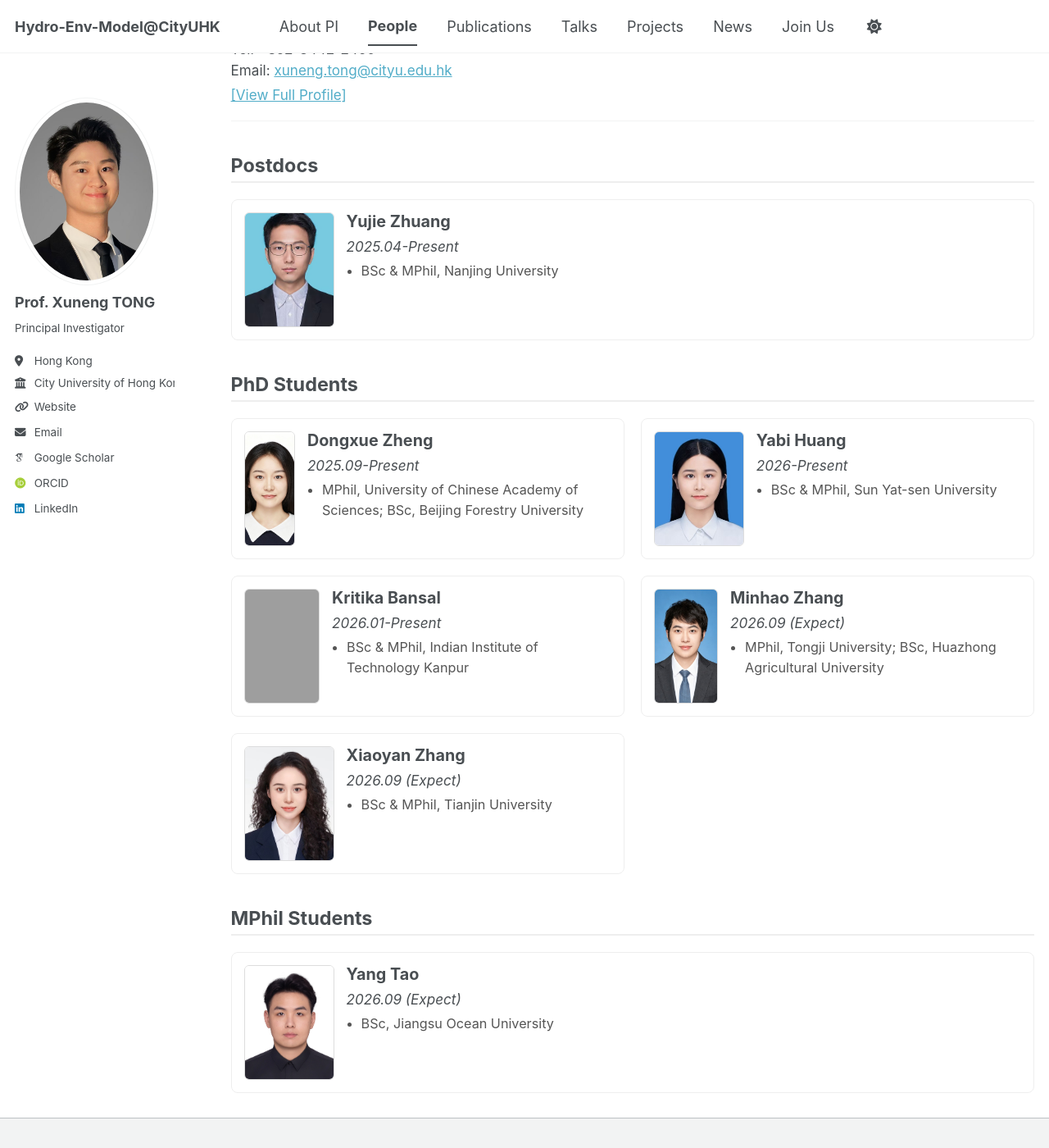
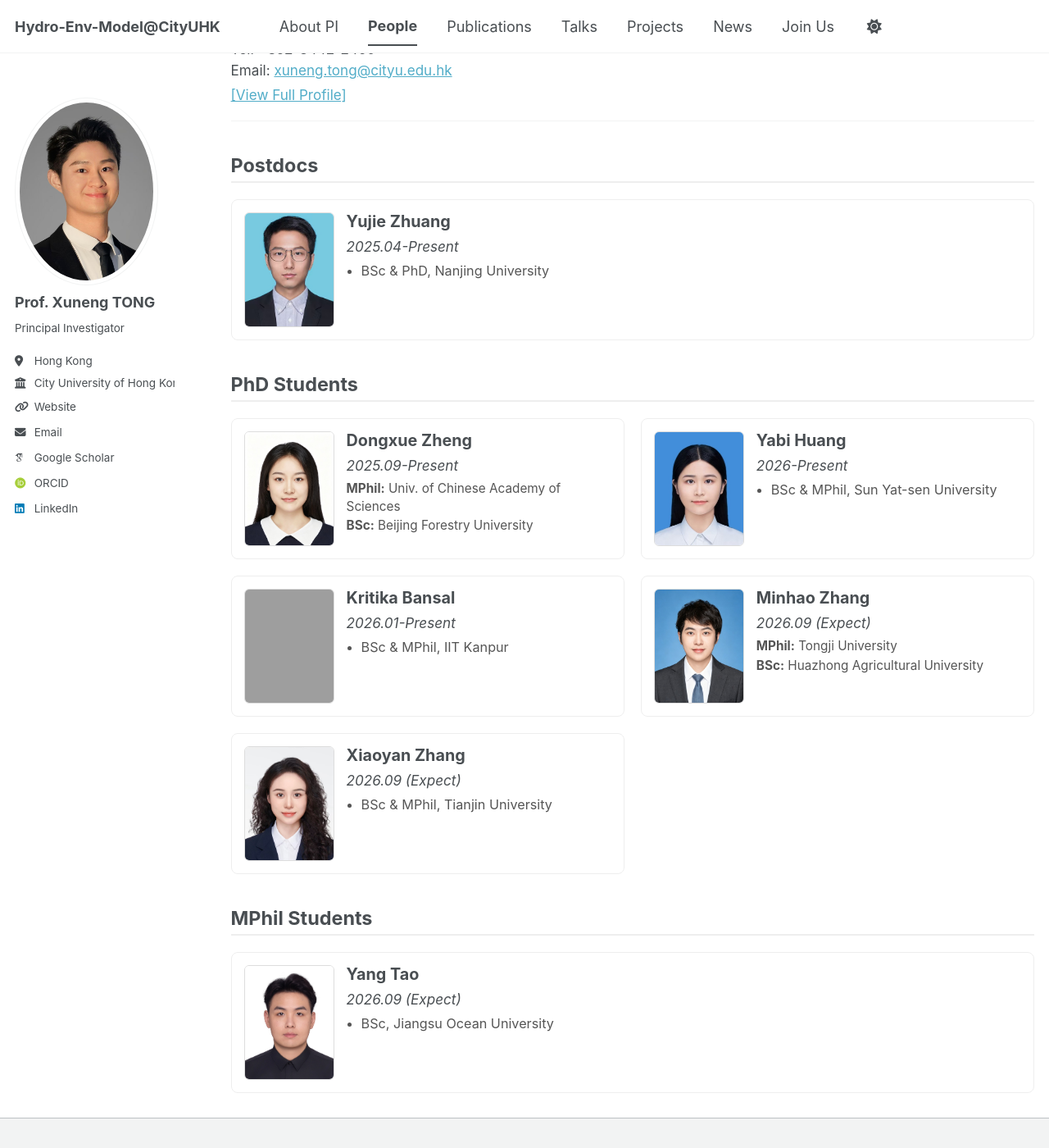
Before and after one commit to TongXuneng/TongXuneng.github.io, a Jekyll site: the page built from _pages/team.html, in a window 1280 px wide and 1400 px high, scrolled down 320 px. Shown: the whole window at 82% size. Built offline with Jekyll 4.4.1, drawn with Linux system fonts in a browser that asks for light colours; some web fonts are replaced; a script bundle is joined from its source files by our own code; library files that are not in the unit come from our copies; some of the changed text lies outside the part shown.

Commit message:
Update team.html

```diff
--- a/_pages/team.html
+++ b/_pages/team.html
@@ -28,60 +28,61 @@ author_profile: true
 <h3 class="section-header">Postdocs</h3>
 <div class="team-grid">
   <div class="team-member-student">
-    <div class="photo"><img src="{{ base_path }}/images/team/yujie_zhuang.jpg" alt="Yujie Zhuang" width="100"></div>
+    <div class="photo"><img src="{{ base_path }}/images/team/yujie_zhuang.jpg" alt="Yujie Zhuang"></div>
     <div class="info">
       <h3 class="team-title">Yujie Zhuang</h3>
       <p><em>2025.04-Present</em></p>
-      <ul><li>BSc & MPhil, Nanjing University</li></ul>
+      <ul class="edu-list"><li>BSc & PhD, Nanjing University</li></ul>
     </div>
   </div>
 </div>
 
 <h3 class="section-header">PhD Students</h3>
 <div class="team-grid">
-  <!-- Dongxue Zheng -->
   <div class="team-member-student">
-    <div class="photo"><img src="{{ base_path }}/images/team/dongxue_zheng.jpg" alt="Dongxue Zheng" width="100"></div>
+    <div class="photo"><img src="{{ base_path }}/images/team/dongxue_zheng.jpg" alt="Dongxue Zheng"></div>
     <div class="info">
       <h3 class="team-title">Dongxue Zheng</h3>
       <p><em>2025.09-Present</em></p>
-      <ul><li>MPhil, University of Chinese Academy of Sciences; BSc, Beijing Forestry University</li></ul>
+      <div class="edu-split">
+        <div><strong>MPhil:</strong> Univ. of Chinese Academy of Sciences</div>
+        <div><strong>BSc:</strong> Beijing Forestry University</div>
+      </div>
     </div>
   </div>
-  <!-- Yabi Huang -->
   <div class="team-member-student">
-    <div class="photo"><img src="{{ base_path }}/images/team/yabi_huang.jpg" alt="Yabi Huang" width="100"></div>
+    <div class="photo"><img src="{{ base_path }}/images/team/yabi_huang.jpg" alt="Yabi Huang"></div>
     <div class="info">
       <h3 class="team-title">Yabi Huang</h3>
       <p><em>2026-Present</em></p>
-      <ul><li>BSc & MPhil, Sun Yat-sen University</li></ul>
+      <ul class="edu-list"><li>BSc & MPhil, Sun Yat-sen University</li></ul>
     </div>
   </div>
-  <!-- Kritika Bansal -->
   <div class="team-member-student">
-    <div class="photo"><img src="{{ base_path }}/images/team/kritika_bansal.jpg" alt="Kritika Bansal" width="100"></div>
+    <div class="photo"><img src="{{ base_path }}/images/team/kritika_bansal.jpg" alt="Kritika Bansal"></div>
     <div class="info">
       <h3 class="team-title">Kritika Bansal</h3>
       <p><em>2026.01-Present</em></p>
-      <ul><li>BSc & MPhil, Indian Institute of Technology Kanpur</li></ul>
+      <ul class="edu-list"><li>BSc & MPhil, IIT Kanpur</li></ul>
     </div>
   </div>
-  <!-- Minhao Zhang -->
   <div class="team-member-student">
-    <div class="photo"><img src="{{ base_path }}/images/team/minhao_zhang.jpg" alt="Minhao Zhang" width="100"></div>
+    <div class="photo"><img src="{{ base_path }}/images/team/minhao_zhang.jpg" alt="Minhao Zhang"></div>
     <div class="info">
       <h3 class="team-title">Minhao Zhang</h3>
       <p><em>2026.09 (Expect)</em></p>
-      <ul><li>MPhil, Tongji University; BSc, Huazhong Agricultural University</li></ul>
+      <div class="edu-split">
+        <div><strong>MPhil:</strong> Tongji University</div>
+        <div><strong>BSc:</strong> Huazhong Agricultural University</div>
+      </div>
     </div>
   </div>
-  <!-- Xiaoyan Zhang -->
   <div class="team-member-student">
-    <div class="photo"><img src="{{ base_path }}/images/team/xiaoyan_zhang.jpg" alt="Xiaoyan Zhang" width="100"></div>
+    <div class="photo"><img src="{{ base_path }}/images/team/xiaoyan_zhang.jpg" alt="Xiaoyan Zhang"></div>
     <div class="info">
       <h3 class="team-title">Xiaoyan Zhang</h3>
       <p><em>2026.09 (Expect)</em></p>
-      <ul><li>BSc & MPhil, Tianjin University</li></ul>
+      <ul class="edu-list"><li>BSc & MPhil, Tianjin University</li></ul>
     </div>
   </div>
 </div>
@@ -89,59 +90,34 @@ author_profile: true
 <h3 class="section-header">MPhil Students</h3>
 <div class="team-grid">
   <div class="team-member-student">
-    <div class="photo"><img src="{{ base_path }}/images/team/yang_tao.jpg" alt="Yang Tao" width="100"></div>
+    <div class="photo"><img src="{{ base_path }}/images/team/yang_tao.jpg" alt="Yang Tao"></div>
     <div class="info">
       <h3 class="team-title">Yang Tao</h3>
       <p><em>2026.09 (Expect)</em></p>
-      <ul><li>BSc, Jiangsu Ocean University</li></ul>
+      <ul class="edu-list"><li>BSc, Jiangsu Ocean University</li></ul>
     </div>
   </div>
 </div>
 
 <h3 class="section-header">Undergraduate Interns</h3>
 <ul>
-  <li>HANG Lingxi (2026.09 Expect)</li>
-  <li>MAN Ngo Cheung (2026.09 Expect)</li>
-  <li>LI Wing Yan (2026.09 Expect)</li>
-  <li>Zhao Chongye (2026.09 Expect)</li>
-  <li>Kowk Cheuk Hin (2026.09 Expect)</li>
-  <li>Chau Tsz Tim (2026.09 Expect)</li>
+  <li>HANG Lingxi, MAN Ngo Cheung, LI Wing Yan, Zhao Chongye, Kowk Cheuk Hin, Chau Tsz Tim (2026.09 Expect)</li>
 </ul>
 
 <style>
-  /* 基础标题样式 */
   .section-header { margin-top: 40px !important; margin-bottom: 20px !important; font-size: 1.3em !important; border-bottom: 2px solid #eee; padding-bottom: 5px; }
   .team-title { margin: 0 0 5px 0 !important; font-size: 1.1em !important; }
+  .team-grid { display: grid; grid-template-columns: repeat(auto-fit, minmax(320px, 1fr)); gap: 20px; margin-bottom: 30px; }
 
-  /* 智能响应式网格：在手机上自动变单列，在电脑上自动变多列 */
-  .team-grid {
-    display: grid;
-    grid-template-columns: repeat(auto-fit, minmax(320px, 1fr));
-    gap: 20px;
-    margin-bottom: 30px;
-  }
+  .team-member-student { display: flex; gap: 15px; align-items: flex-start; border: 1px solid #eee; padding: 15px; border-radius: 8px; min-height: 160px; }
 
-  /* 成员卡片设计 */
-  .team-member-student {
-    display: flex;
-    gap: 15px;
-    align-items: flex-start;
-    border: 1px solid #eee;
-    padding: 15px;
-    border-radius: 8px;
-  }
+  .photo img { border-radius: 6px; border: 1px solid #ddd; object-fit: cover; object-position: center top; height: 140px; width: 110px; flex-shrink: 0; }
 
-  /* 核心：统一头像大小，强制对齐 */
-  .photo img {
-    border-radius: 6px;
-    border: 1px solid #ddd;
-    object-fit: cover; /* 自动裁剪，统一比例 */
-    height: 140px;
-    width: 110px;
-    display: block;
-  }
+  .info { flex: 1; }
+  .info p { margin: 0 0 5px 0 !important; font-size: 0.95em; }
 
-  /* 信息排版优化 */
-  .info p { margin: 0 0 5px 0 !important; font-size: 0.95em; }
-  .info ul { margin: 5px 0 0 0; padding-left: 18px; font-size: 0.9em; color: #555; }
+  /* 学历样式 */
+  .edu-list { margin: 5px 0 0 0; padding-left: 18px; font-size: 0.9em; color: #555; }
+  .edu-split { margin-top: 5px; font-size: 0.85em; color: #555; line-height: 1.4; }
+  .edu-split div { margin-bottom: 2px; }
 </style>
```
